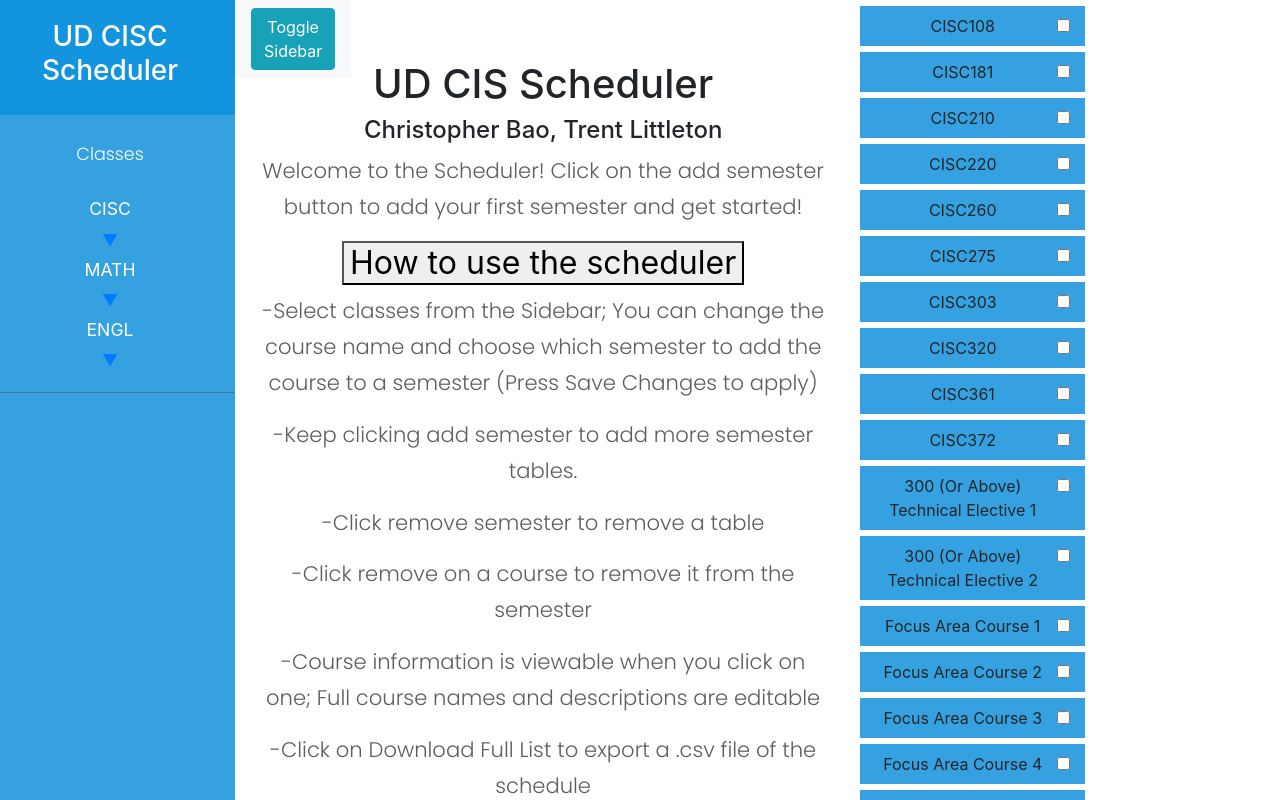
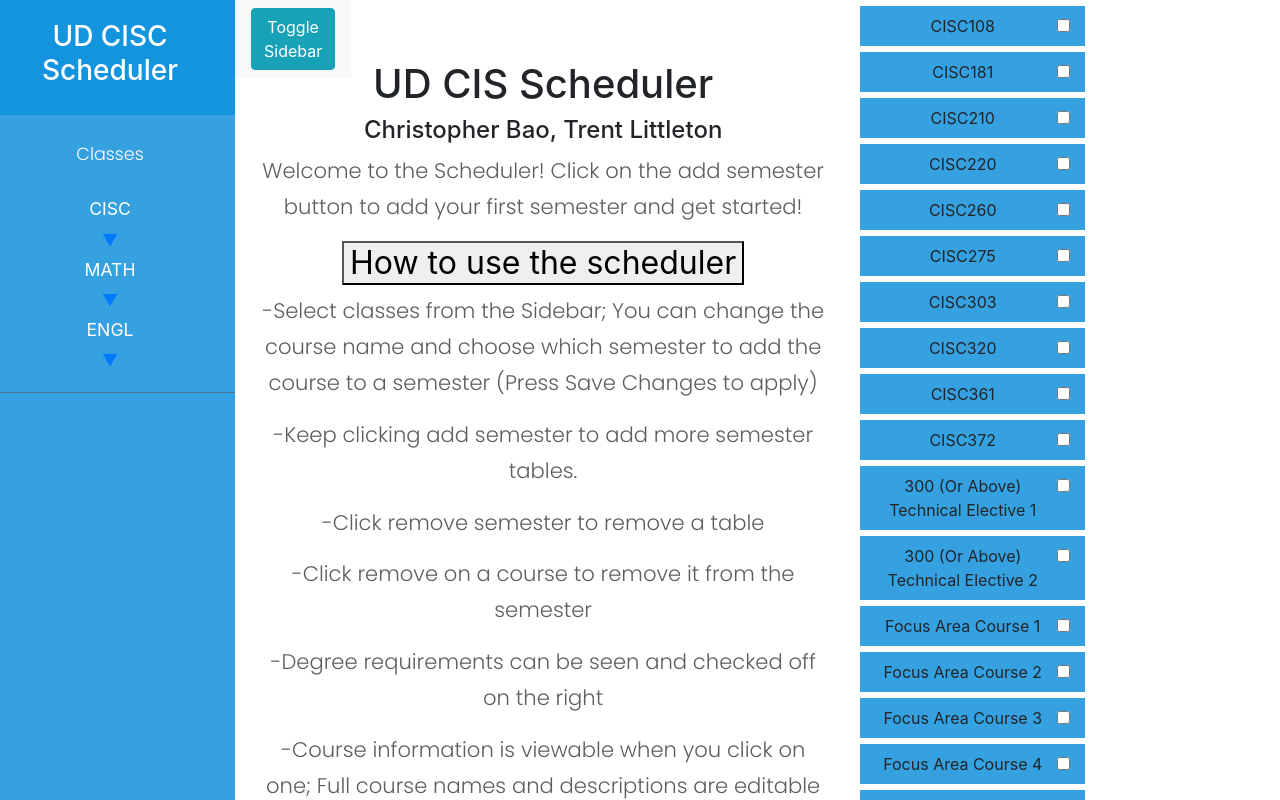
Before and after one commit to UD-CISC275-F21/ud-cis-scheduler-team-19, a React (Create React App) app: page / in a window 1280 px wide. Both pictures are taken after a click on the button "How to use the scheduler". Shown: the top 800 px of the page. Built offline with nearby package versions, Linux system fonts and the light colour scheme.

Commit message:
Update ControlPanel.tsx

```diff
--- a/src/components/ControlPanel.tsx
+++ b/src/components/ControlPanel.tsx
@@ -235,6 +235,7 @@ export function ControlPanel({ ciscCourseList, mathCourseList, englCourseList, a
                                     <p>-Keep clicking add semester to add more semester tables.</p>
                                     <p>-Click remove semester to remove a table</p>
                                     <p>-Click remove on a course to remove it from the semester</p>
+                                    <p>-Degree requirements can be seen and checked off on the right</p>
                                     <p>-Course information is viewable when you click on one; Full course names and descriptions are editable</p>
                                     <p>-Click on Download Full List to export a .csv file of the schedule</p>
                                 </Accordion.Body>
```
